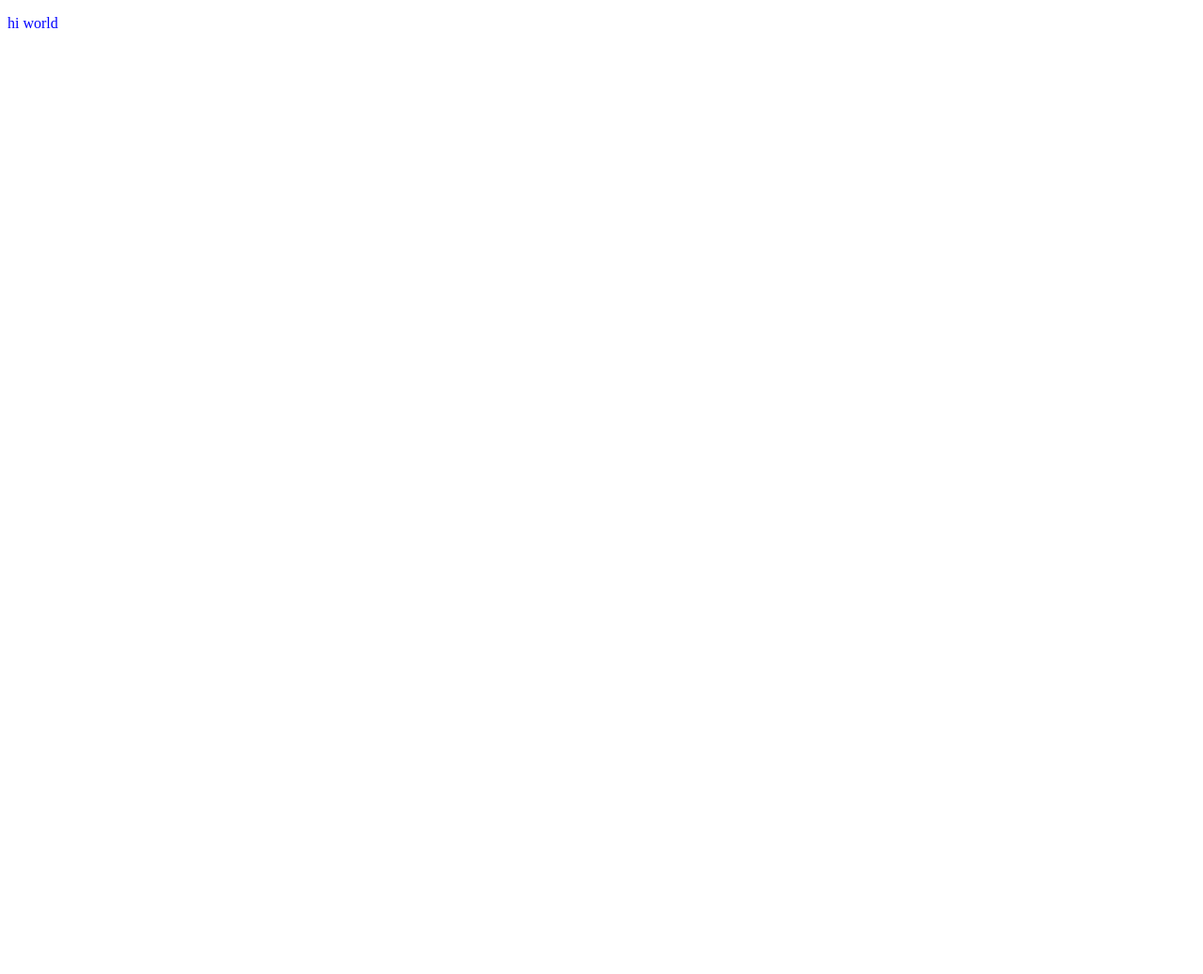
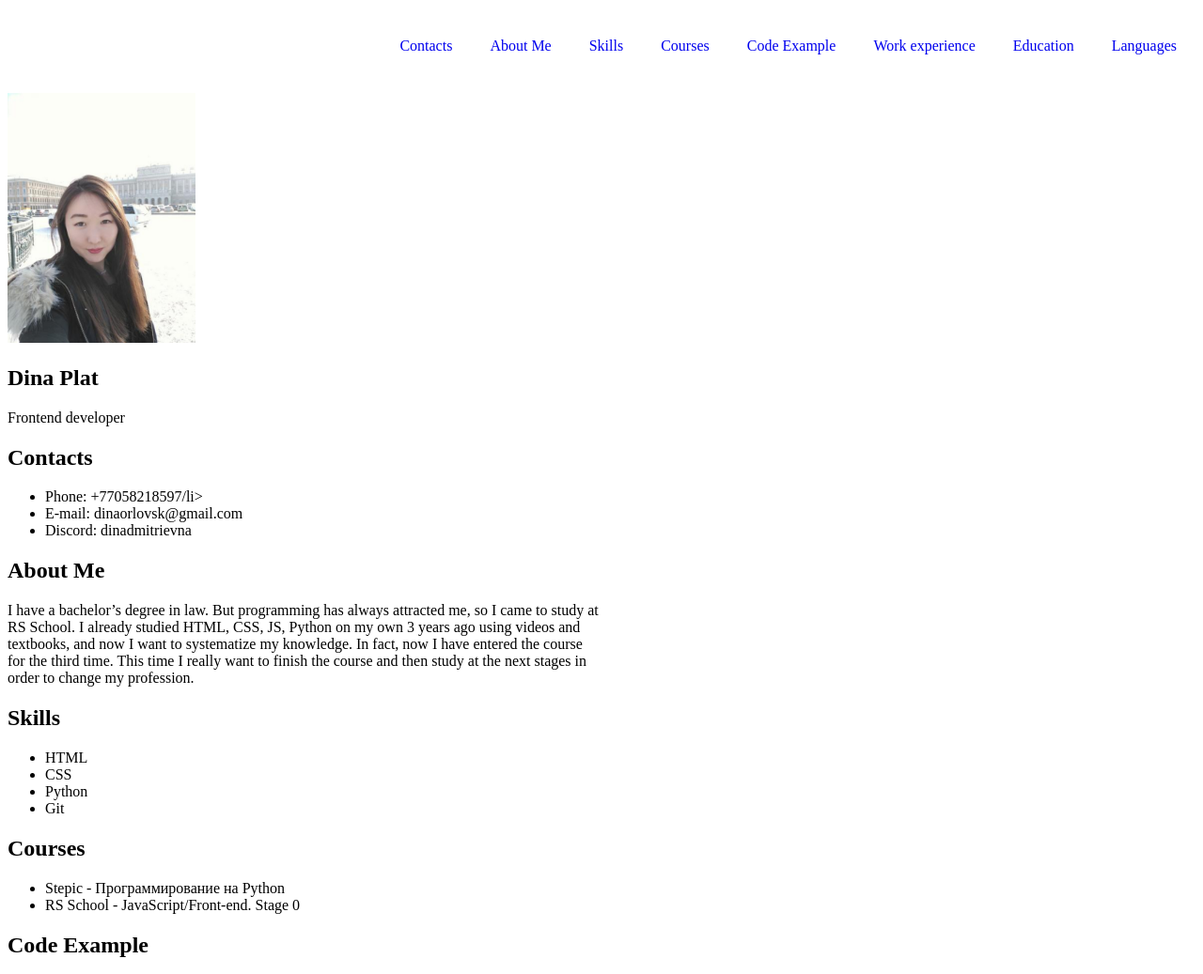
Before and after one commit to dina91/rsschool-cv, a plain HTML site: page index.html in a window 1280 px wide. Shown: the top 1037 px of the page at 94% size. Before the commit the page ends 800 px from the top, so only its background shows below. Drawn offline with Linux system fonts and the light colour scheme.

Commit message:
feat: add basic page layout

```diff
--- a/index.html
+++ b/index.html
@@ -5,9 +5,108 @@
     <meta http-equiv="X-UA-Compatible" content="IE=edge">
     <meta name="viewport" content="width=device-width, initial-scale=1.0">
     <link rel="stylesheet" href="style.css">
-    <title>Document</title>
+    <title>CV</title>
 </head>
 <body>
-    <p>hi world</p>
+    <header class="header">
+        <div class="container">
+            <nav class ="nav">
+                <ul class="nav-list">
+                    <li class="nav-item"><a href="#contacts" class="nav-link">Contacts</a></li>
+                    <li class="nav-item"><a href="#summary" class="nav-link">About Me</a></li>
+                    <li class="nav-item"><a href="#skills" class="nav-link">Skills</a></li>
+                    <li class="nav-item"><a href="#courses" class="nav-link">Courses</a></li>
+                    <li class="nav-item"><a href="#code-example" class="nav-link">Code Example</a></li>
+                    <li class="nav-item"><a href="#experience" class="nav-link">Work experience</a></li>
+                    <li class="nav-item"><a href="#education" class="nav-link">Education</a></li>
+                    <li class="nav-item"><a href="#languages" class="nav-link">Languages</a></li>
+                </ul>
+            </nav>
+        </div>
+    </header>
+
+    <main class = "main main-container">
+        <div class="container">
+            <section class="section" id="profile">
+                <img src="photo.jpg" alt="photo" width="200px">
+                <h1>Dina Plat</h1>
+                <p>Frontend developer</p>
+            </section>
+            <section class="section" id="contacts">
+                <h2>Contacts</h2>
+                <ul class="contact-list">
+                    <li class="contact-item">Phone: +77058218597/li>
+                    <li class="contact-item">E-mail: dinaorlovsk@gmail.com</li>
+                    <li class="contact-item">Discord: dinadmitrievna</li>
+                </ul>
+            </section>
+            <section class="section" id="summary">
+                <h2>About Me</h2>
+                <p>I have a bachelor’s degree in law. But programming has always attracted me,
+                    so I came to study at RS School. I already studied HTML, CSS, JS, Python on my own
+                    3 years ago using videos and textbooks, and now I want to systematize my knowledge.
+                    In fact, now I have entered the course for the third time.
+                    This time I really want to finish the course and then study at the next stages
+                    in order to change my profession.</p>
+            </section>
+            <section class="section" id="skills">
+                <h2>Skills</h2>
+                <ul class="skills-list">
+                    <li class="skills-item">HTML</li>
+                    <li class="skills-item">CSS</li>
+                    <li class="skills-item">Python</li>
+                    <li class="skills-item">Git</li>
+                </ul>
+            </section>
+            <section class="section" id="courses">
+                <h2>Courses</h2>
+                <ul class="courses-list">
+                    <li class="courses-item">Stepic - Программирование на Python</li>
+                    <li class="courses-item">RS School - JavaScript/Front-end. Stage 0</li>
+                </ul>
+            </section>
+            <section class="section" id="code-example">
+                <h2>Code Example</h2>
+                <p>
+                    <pre>
+                    def say_hello(): <br>
+                      print("Hello!")<br>
+                    <br>
+                    say_hello()
+                    </pre>
+                </p>
+            </section>
+            <section class="section" id="experience">
+                <h2>Work experience</h2>
+                <p>Customer service manager</p>
+            </section>
+            <section class="section" id="education">
+                <h2>Education</h2>
+                <p>University: St. Petersburg State University of Economics</p>
+            </section>
+            <section class="section" id="languages">
+                <h2>Languages</h2>
+                <ul class="lang-list">
+                    <li class="lang-item">Russian - Native</li>
+                    <li class="lang-item">English - A2</li>
+                </ul>
+            </section>
+
+        </div>
+    </main>
+
+    <footer class = "footer">
+        <div class="container">
+            <ul class="footer-list">
+                <li class="footer-item">2023</li>
+                <li class="footer-item"><a href="https://github.com/dina91">GitHub</a></li>
+                <li class="footer-item">
+                    <a href="https://rs.school/js/">
+                        <img src="https://rs.school/images/rs_school_js.svg" alt="RS logo" width="70px">
+                    </a>
+                </li>
+            </ul>
+        </div>
+    </footer>
 </body>
 </html>
--- a/style.css
+++ b/style.css
@@ -1,3 +1,39 @@
-p {
-    color: blue;
+body {
+    display: flex;
+    flex-direction: column;
+    justify-content: space-between;
 }
+
+.container {
+    max-width: 1440px;
+    margin: 0 auto;
+}
+
+.nav-list {
+    display: flex;
+    justify-content: flex-end;
+    align-items: center;
+    list-style: none;
+}
+
+.nav-link {
+    padding: 0 20px;
+    line-height: 50px;
+    text-decoration: none;
+}
+
+.main-container {
+    display: flex;
+    flex-wrap: wrap;
+}
+
+.section {
+    width: 50%;
+}
+
+.footer-list {
+    display: flex;
+    justify-content: space-between;
+    align-items: center;
+    list-style: none;
+}
```
Also changed, not shown: photo.jpg (added).
